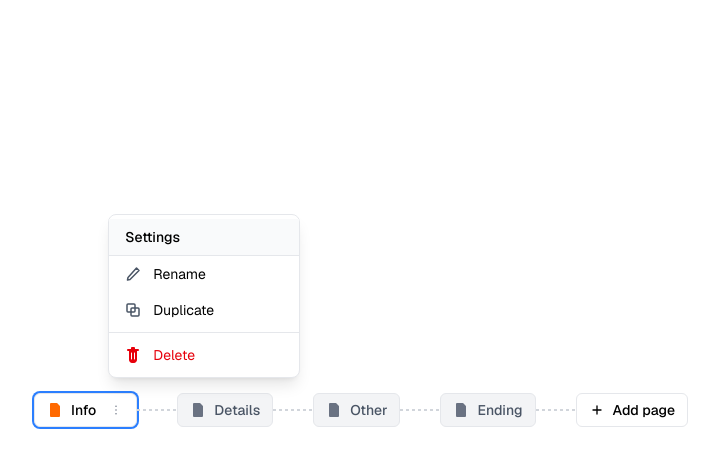
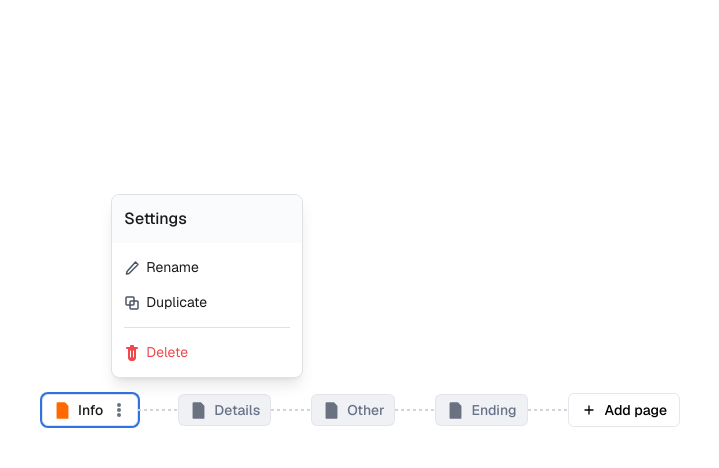
Before and after one commit to rimildeyjsr/page-nav, a Next.js app: page / in a window 1280 px wide. Both pictures are taken after a click on the button 395 px from the left and 410 px from the top of the page. Shown: the top 468 px of the page, without its empty margins (279-998 px from the left). Built offline with nearby package versions, Linux system fonts and the light colour scheme.

Commit message:
match colors sizes to figma

```diff
--- a/app/components/PageNavigation/AddPageButton.tsx
+++ b/app/components/PageNavigation/AddPageButton.tsx
@@ -6,7 +6,7 @@ export const AddPageButton = ({ onClick }: AddPageButtonProps) => {
   return (
     <button
       onClick={onClick}
-      className="flex items-center gap-2 px-3 py-1.5 rounded-md bg-white border border-gray-200 text-black hover:bg-white transition-colors duration-200 text-sm font-medium"
+      className="flex cursor-pointer items-center gap-2 px-3 py-1.5 rounded-md bg-white border border-gray-200 text-black hover:bg-white transition-colors duration-200 text-sm font-medium"
     >
       <svg
         className="w-4 h-4"
--- a/app/components/PageNavigation/ContextMenu.tsx
+++ b/app/components/PageNavigation/ContextMenu.tsx
@@ -24,7 +24,6 @@ export const ContextMenu = ({
 }: ContextMenuProps) => {
   const menuRef = useRef<HTMLDivElement>(null);
 
-  // Close on outside click
   useEffect(() => {
     const handleClickOutside = (event: MouseEvent) => {
       if (menuRef.current && !menuRef.current.contains(event.target as Node)) {
@@ -39,7 +38,6 @@ export const ContextMenu = ({
     }
   }, [isOpen, onCloseAction]);
 
-  // Close on Escape key
   useEffect(() => {
     const handleEscape = (event: KeyboardEvent) => {
       if (event.key === "Escape") {
@@ -73,42 +71,52 @@ export const ContextMenu = ({
   return (
     <div
       ref={menuRef}
-      className="fixed z-50 bg-white border border-gray-200 rounded-lg shadow-lg py-1 min-w-48"
+      className="fixed z-50 bg-white border border-[#e1e1e1] rounded-lg shadow-lg overflow-hidden min-w-48"
       style={{
         left: position.x,
         top: position.y - 8,
         transform: "translateY(-100%)",
       }}
     >
-      <div className="px-4 py-2 bg-gray-50 border-b border-gray-200">
-        <h3 className="text-sm font-medium text-black">Settings</h3>
+      <div className="px-[12px] py-[12px] bg-[#fafbfc] rounded-t-lg">
+        <h3 className="text-[16px] font-medium text-[#1a1a1a]">Settings</h3>
       </div>
 
+      <div className="px-[12px] pt-[14px] pb-[14px]">
         <button
           onClick={handleRename}
-        className="w-full flex items-center gap-3 px-4 py-2 text-sm text-black hover:bg-gray-50 transition-colors"
+          className="w-full flex items-center px-0 py-0 text-[14px] text-[#1a1a1a] hover:bg-gray-50 transition-colors"
+          style={{ gap: "6px" }}
         >
-        <RenameIcon className="w-4 h-4 text-gray-600" />
+          <RenameIcon className="w-[16px] h-[16px] text-gray-600" />
           Rename
         </button>
 
+        <div style={{ height: "14px" }} />
+
         <button
           onClick={handleDuplicate}
-        className="w-full flex items-center gap-3 px-4 py-2 text-sm text-black hover:bg-gray-50 transition-colors"
+          className="w-full flex items-center px-0 py-0 text-[14px] text-[#1a1a1a] hover:bg-gray-50 transition-colors"
+          style={{ gap: "6px" }}
         >
-        <DuplicateIcon className="w-4 h-4 text-gray-600" />
+          <DuplicateIcon className="w-[16px] h-[16px] text-gray-600" />
           Duplicate
         </button>
 
-      <div className="border-t border-gray-200 my-1" />
+        <div
+          className="border-t border-[#e1e1e1]"
+          style={{ margin: "14px 0" }}
+        />
 
         <button
           onClick={handleDelete}
-        className="w-full flex items-center gap-3 px-4 py-2 text-sm text-red-600 hover:bg-red-50 transition-colors"
+          className="w-full flex items-center px-0 py-0 text-[14px] text-[#EF494F] hover:bg-red-50 transition-colors"
+          style={{ gap: "6px" }}
         >
-        <DeleteIcon className="w-4 h-4 text-red-600" />
+          <DeleteIcon className="w-[16px] h-[16px] text-[#EF494F]" />
           Delete
         </button>
       </div>
+    </div>
   );
 };
--- a/app/components/PageNavigation/EditablePageName.tsx
+++ b/app/components/PageNavigation/EditablePageName.tsx
@@ -6,12 +6,14 @@ interface EditablePageNameProps {
   initialName: string;
   onSaveAction: (name: string) => void;
   onCancelAction: () => void;
+  className?: string;
 }
 
 export const EditablePageName = ({
   initialName,
   onSaveAction,
   onCancelAction,
+  className = "",
 }: EditablePageNameProps) => {
   const [value, setValue] = useState(initialName);
   const inputRef = useRef<HTMLInputElement>(null);
@@ -56,7 +58,7 @@ export const EditablePageName = ({
       onChange={(e) => setValue(e.target.value)}
       onKeyDown={handleKeyDown}
       onBlur={handleBlur}
-      className="text-sm bg-transparent border-none outline-none focus:ring-1 focus:ring-blue-500 rounded px-1"
+      className={`${className}text-sm bg-transparent border-none outline-none focus:ring-1 focus:ring-blue-500 rounded px-1`}
       style={{ minWidth: "60px", width: `${Math.max(value.length * 8, 60)}px` }}
     />
   );
--- a/app/components/PageNavigation/HoverAddButton.tsx
+++ b/app/components/PageNavigation/HoverAddButton.tsx
@@ -19,7 +19,7 @@ export const HoverAddButton = ({
   return (
     <button
       onClick={handleClick}
-      className="absolute z-10 flex items-center justify-center w-4 h-4 bg-white hover:bg-gray-50 text-gray-600 hover:text-gray-800 rounded-full shadow-md hover:shadow-lg border border-gray-200 transition-all duration-200 ease-in-out transform hover:scale-110 focus:outline-none focus:ring-2 focus:ring-blue-500 focus:ring-opacity-50 left-1/2 top-1/2 -translate-x-1/2 -translate-y-1/2"
+      className="absolute z-10 flex items-center justify-center w-[16px] h-[16px] bg-white hover:bg-gray-50 text-black rounded-full shadow-md hover:shadow-lg border border-[#e1e1e1] transition-all duration-200 ease-in-out transform hover:scale-110 focus:outline-none focus:ring-2 focus:ring-blue-500 focus:ring-opacity-50 left-1/2 top-1/2 -translate-x-1/2 -translate-y-1/2"
       aria-label={`Add page after position ${gapIndex}`}
     >
       <svg
--- a/app/components/PageNavigation/PageTab.tsx
+++ b/app/components/PageNavigation/PageTab.tsx
@@ -134,6 +134,16 @@ export const PageTab = ({
     }
   };
 
+  const getTabStyles = () => {
+    if (isActive) {
+      return "bg-white text-[#1A1A1A] border-[#e1e1e1]";
+    }
+    if (isHovered) {
+      return "bg-[#9DA4B2]/35 text-[#677289] border-[#9DA4B2]/35";
+    }
+    return "bg-[#9DA4B2]/15 text-[#677289] border-[#9DA4B2]/15";
+  };
+
   const combinedAttributes = isEditing
     ? {
         role: "tab",
@@ -156,18 +166,12 @@ export const PageTab = ({
       ref={combinedRef}
       style={style}
       className={`
-        flex items-center gap-2 px-3 py-1.5 rounded-md cursor-pointer border border-gray-200
+        flex items-center w-fit h-[32px] px-[10px] py-[4px] rounded-md cursor-pointer border
         transition-all duration-200 ease-in-out
-        ${
-          isActive
-            ? "bg-white text-black"
-            : isHovered
-              ? "bg-gray-400 text-gray-700"
-              : "bg-gray-100 text-gray-600"
-        }
-        ${isFocused ? "ring-2 ring-blue-500 ring-opacity-50" : ""}
+        ${getTabStyles()}
+        ${isFocused ? "ring-2 ring-[#2F72E2] ring-opacity-50" : ""}
         ${isSortableDragging ? "shadow-lg rotate-3 scale-105" : ""}
-        focus:outline-none focus:ring-2 focus:ring-blue-500 focus:ring-opacity-50
+        focus:outline-none focus:ring-2 focus:ring-[#2F72E2] focus:ring-opacity-50
       `}
       {...combinedAttributes}
       {...combinedListeners}
@@ -180,29 +184,33 @@ export const PageTab = ({
       onMouseEnter={() => onHover(page.id)}
       onMouseLeave={() => onHover(null)}
     >
-      <DocumentIcon isActive={isActive} className="w-4 h-4 flex-shrink-0" />
+      <DocumentIcon
+        isActive={isActive}
+        className={`flex-shrink-0 w-[19px] h-[19px] ${isActive ? "text-[#F59D0E]" : ""}`}
+      />
 
       {isEditing ? (
         <EditablePageName
           initialName={page.name}
           onSaveAction={(name) => onSave(page.id, name)}
           onCancelAction={onCancel}
+          className="ml-[6px]"
         />
       ) : (
-        <span className="text-sm font-medium whitespace-nowrap select-none">
+        <span className="ml-[6px] text-sm font-medium whitespace-nowrap select-none">
           {page.name}
         </span>
       )}
 
       {showThreeDots && !isEditing && (
         <button
-          className="ml-1 p-0.5 hover:bg-gray-200 rounded transition-colors duration-150 focus:outline-none focus:ring-1 focus:ring-blue-500"
+          className="ml-[8px] w-[16px] h-[16px] flex items-center justify-center hover:bg-gray-200 hover:bg-opacity-20 rounded transition-colors duration-150 focus:outline-none focus:ring-1 focus:ring-[#2F72E2]"
           onClick={handleThreeDotsClick}
           onKeyDown={handleThreeDotsKeyDown}
           aria-label={`More options for ${page.name}`}
           tabIndex={-1}
         >
-          <ThreeDotsIcon className="w-3 h-3" />
+          <ThreeDotsIcon className="w-[16px] h-[16px] flex-shrink-0" />
         </button>
       )}
     </div>
--- a/app/components/PageNavigation/icons/ThreeDots.tsx
+++ b/app/components/PageNavigation/icons/ThreeDots.tsx
@@ -10,8 +10,8 @@ export const ThreeDotsIcon = ({ className }: ThreeDotsIconProps) => (
     fill="none"
     className={`text-gray-500 ${className || ""}`}
   >
-    <circle cx="8" cy="3" r="1" fill="currentColor" />
-    <circle cx="8" cy="8" r="1" fill="currentColor" />
-    <circle cx="8" cy="13" r="1" fill="currentColor" />
+    <circle cx="8" cy="3" r="2" fill="currentColor" />
+    <circle cx="8" cy="8" r="2" fill="currentColor" />
+    <circle cx="8" cy="13" r="2" fill="currentColor" />
   </svg>
 );
```
Lines whose indentation alone changed are shown as unchanged.
